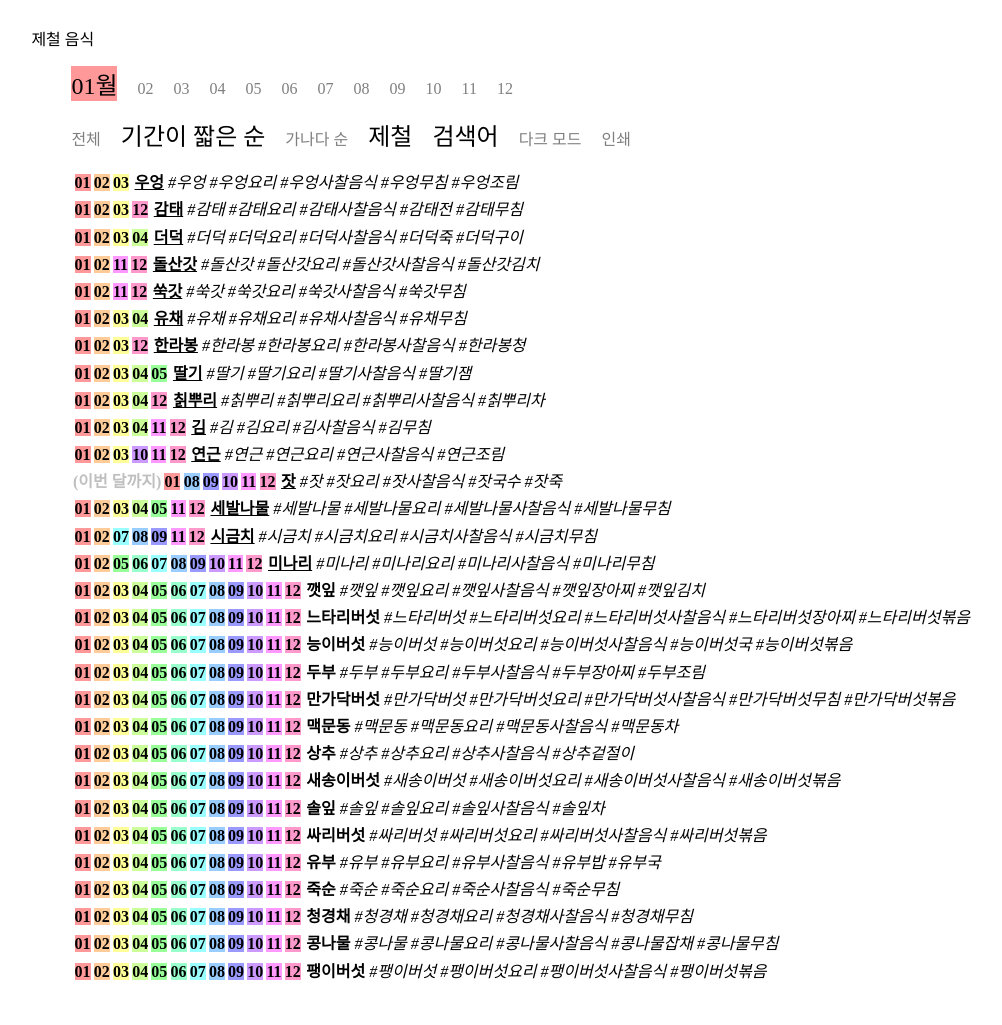
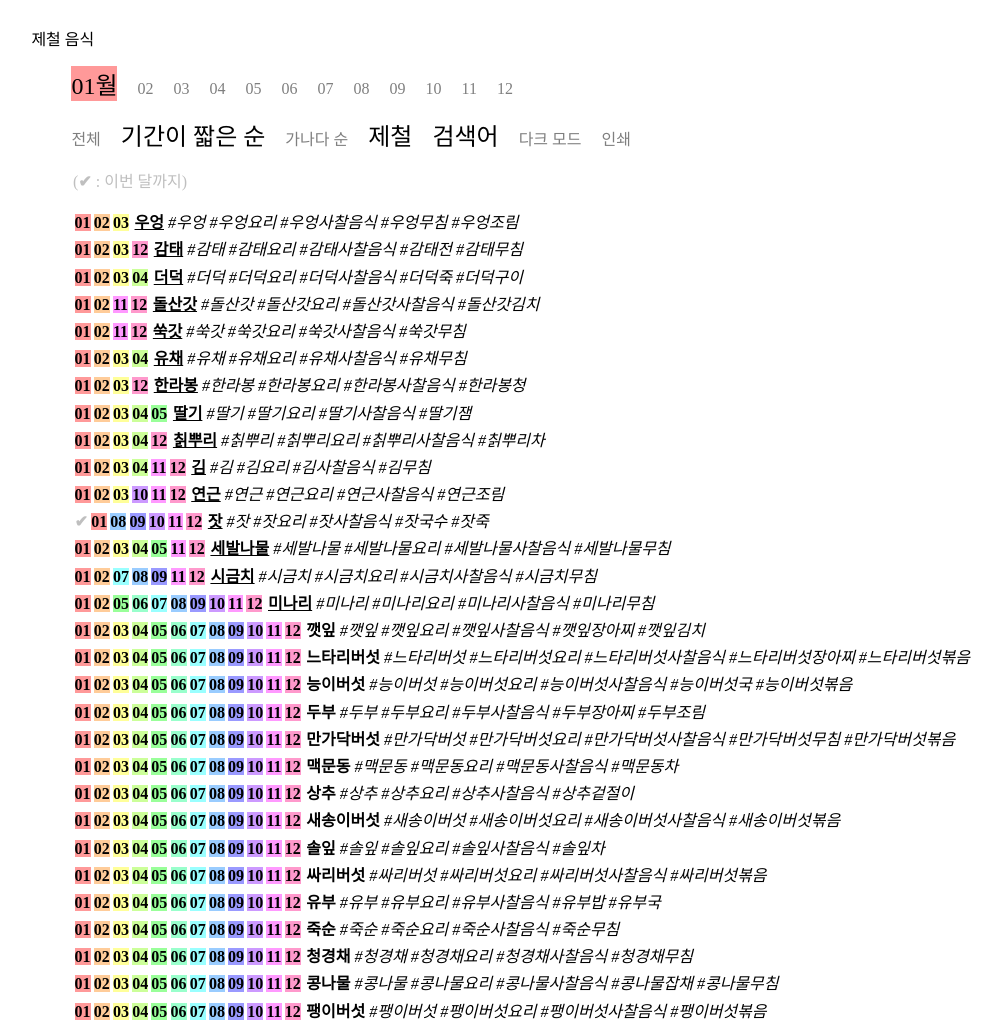
Before and after one commit to decodingnow/decodingnow.github.io, a plain HTML site: page index.html in a window 1280 px wide. Shown: the whole page, without its empty margins (7-1009 px from the left). Drawn offline with Linux system fonts and the light colour scheme.

Commit message:
Change tag ("이번 달까지" -> "✔")

```diff
--- a/index.html
+++ b/index.html
@@ -36,6 +36,7 @@
       </ul>
     </nav>
     <main>
+      <p class="annotation">(<b>✔</b> : 이번 달까지)</p>
       <ol id="listSortByName"></ol>
       <ol id="listSortByPeriod"></ol>
     </main>
--- a/style.css
+++ b/style.css
@@ -46,13 +46,18 @@ nav li {
 nav #monthMenu li.active::after {
   content: "월";
 }
+main .annotation {
+  margin-left: 40px;
+  padding-left: 0.1rem;
+  color: var(--color-gray75);
+}
 main li {
   padding: 0.1rem;
 }
 main .deadline .foodMonths::before {
-  content: "(이번 달까지)";
+  content: "✔";
   color: var(--color-gray75);
-  margin-right: 0.1rem;
+  margin: 0.1rem;
 }
 main .foodMonths {
   display: inline-block;
@@ -254,12 +259,4 @@ body.darkMode main li .foodMonths span.m12 {
   main li .foodMonths.hide {
     display: none;
   }
-  main .deadline .foodMonths::before {
-    display: none;
-  }
-  main .deadline .foodMonths::after {
-    content: "(이번 달까지)";
-    color: var(--color-gray75);
-    margin: 0.1rem;
-  }
 }
```
